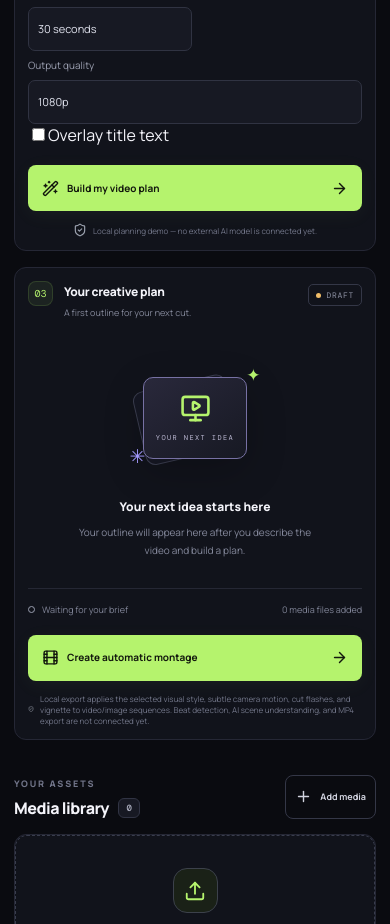
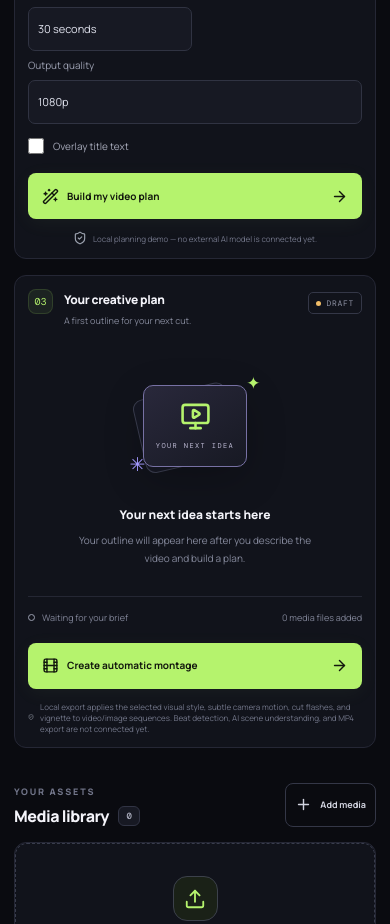
Before and after one commit to mlbbgame/dravex-ai-video-editor, a React (Vite) app: page / in a window 390 px wide. Shown: the part 1620-2544 px from the top of the page. Built offline with nearby package versions, Linux system fonts and the light colour scheme.

Commit message:
Style the optional title overlay control for mobile and desktop

```diff
--- a/src/styles.css
+++ b/src/styles.css
@@ -726,3 +726,22 @@ textarea:focus { border-color: #b5f36d80; }
 }
 
 @media (max-width: 760px) { .mode-switch { grid-template-columns: 1fr; gap: 8px; } .mode-option { min-height: 64px; } }
+
+
+.overlay-toggle {
+  display: flex;
+  align-items: center;
+  gap: 9px;
+  margin-top: 14px;
+  color: #a6a9b9;
+  font-size: 10px;
+  line-height: 1.5;
+  cursor: pointer;
+}
+.overlay-toggle input {
+  width: 16px;
+  height: 16px;
+  margin: 0;
+  accent-color: var(--accent);
+  flex: 0 0 auto;
+}
```
